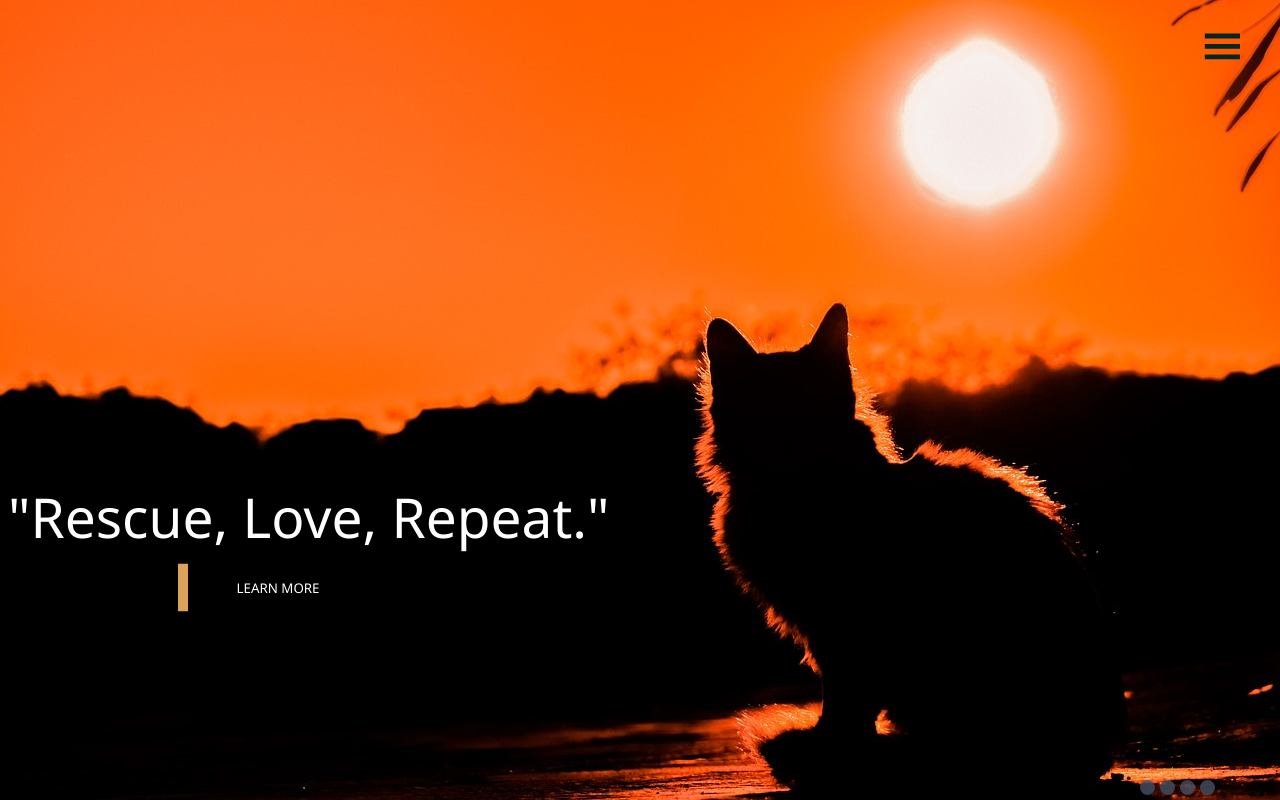
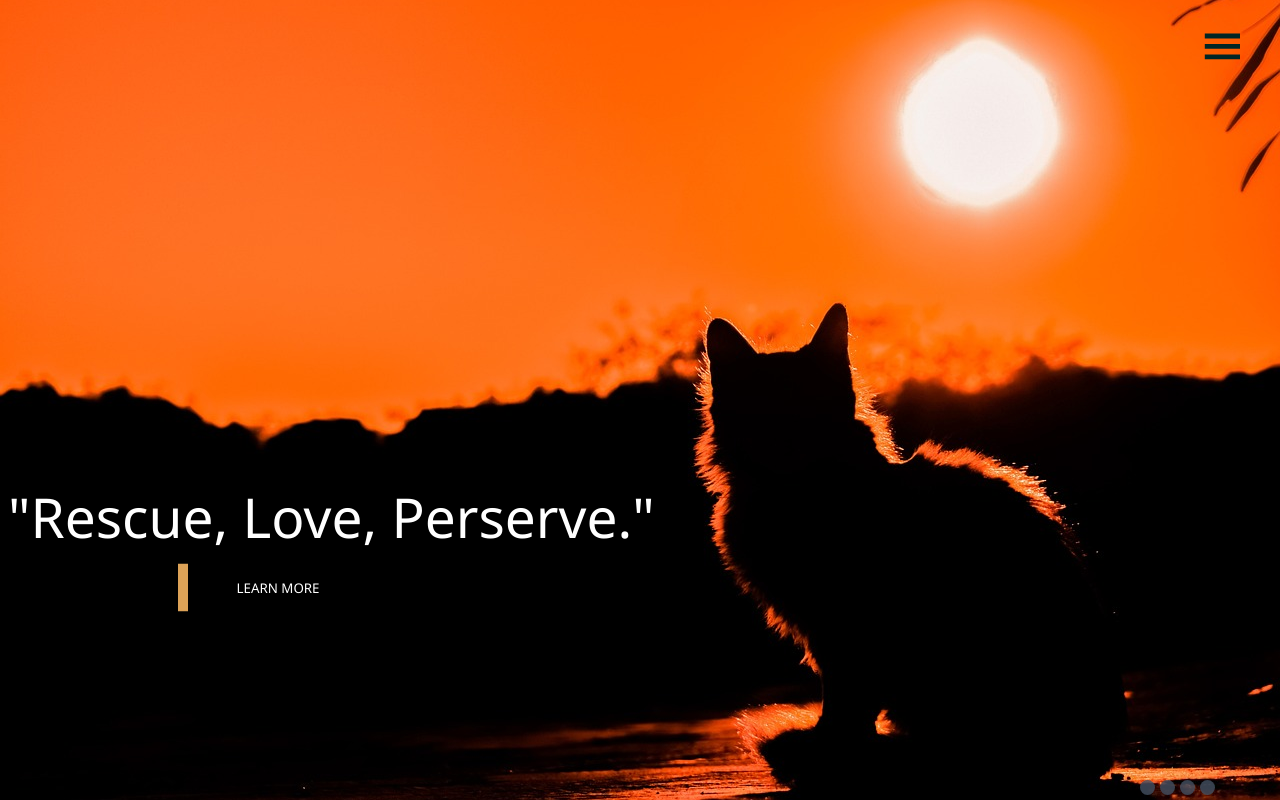
Before and after one commit to blzzc/Super_Animal_Rescue.github.io, a plain HTML site: page index.html in a window 1280 px wide. Drawn offline with Linux system fonts and the light colour scheme; files that its build step writes are made by us from their sources.

Commit message:
Update index.html

```diff
--- a/index.html
+++ b/index.html
@@ -54,7 +54,7 @@
           </div>
           <div>
               <div class="content">
-                  <span>"Rescue, Love, Repeat."</span>
+                  <span>"Rescue, Love, Perserve."</span>
 
                   <div>
                   <a href="health_info.html"><button type="button"><span></span>LEARN MORE</button></a>
```
